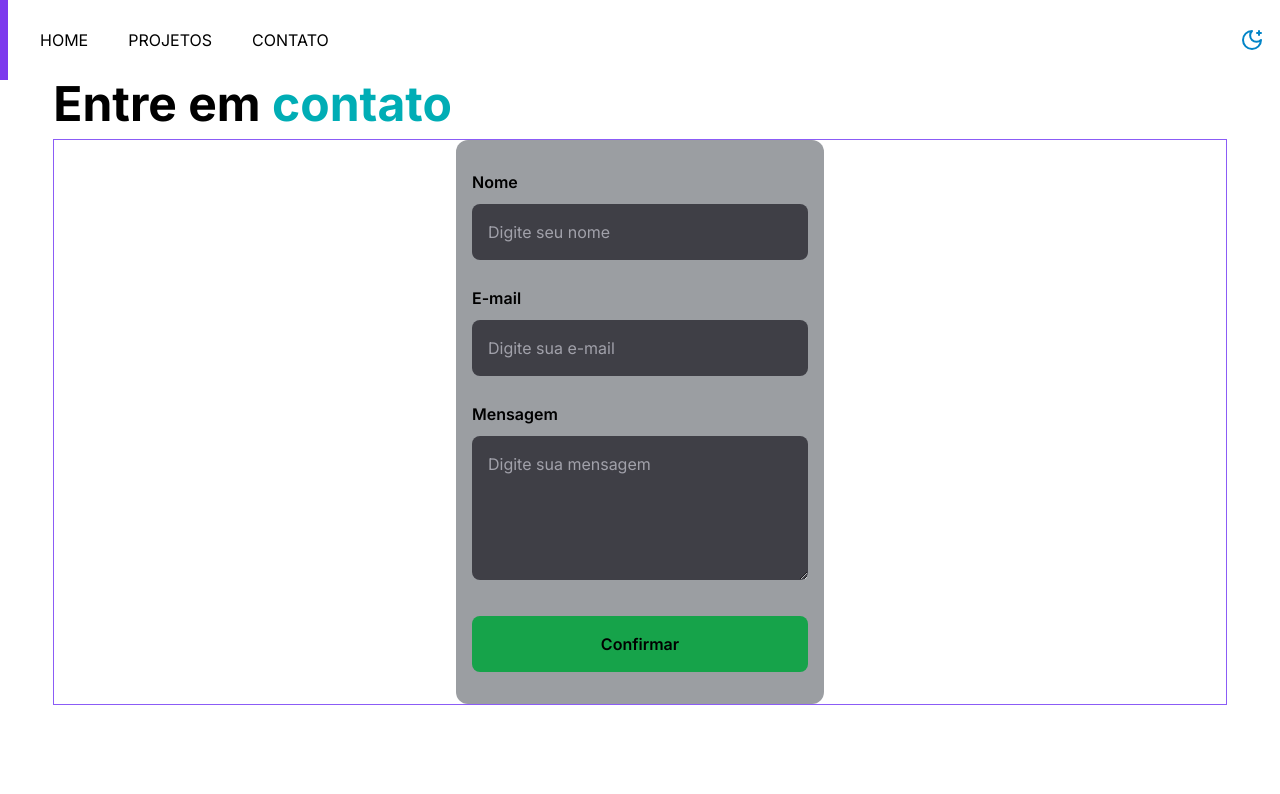
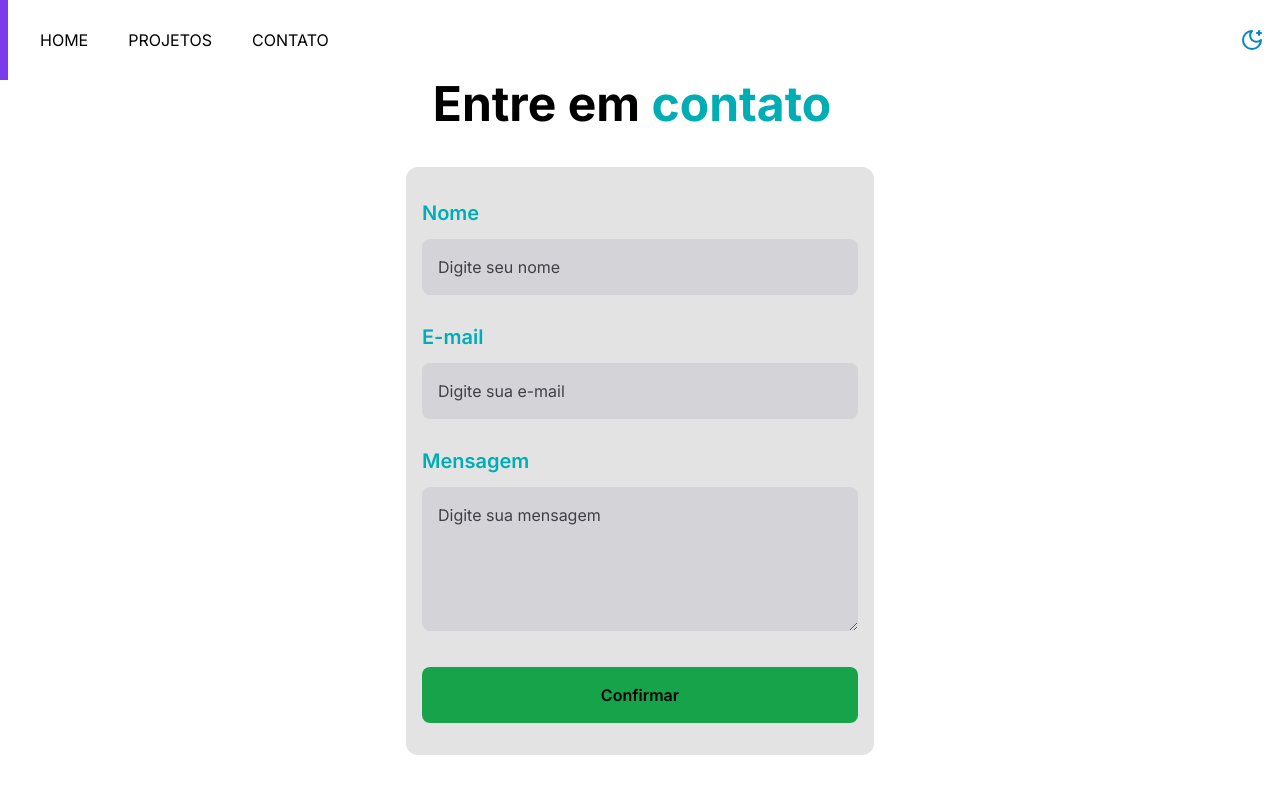
Before and after one commit to patriciadivi/newPatriciaDivi, a Next.js app: page /contact in a window 1280 px wide. Shown: the top 794 px of the page. Built offline with nearby package versions, Linux system fonts and the light colour scheme.

Commit message:
refactor(DESENVOLVIMENTO): :recycle: Refatorando lista de gists

```diff
--- a/src/app/contact/page.tsx
+++ b/src/app/contact/page.tsx
@@ -50,7 +50,7 @@ export default function Page() {
           <section className="mb-8 w-11/12">
           {/* title | busca */}
           <div
-            className="flex items-center justify-between pl-4 pr-4 sm:pl-0 sm:flex-col sm:items-start"
+            className="flex items-center justify-between pl-4 pr-4 sm:pl-0 sm:flex-col sm:items-certer  sm:mb-10"
           >
             <h1 className="font-bold sm:text-5xl text-4xl sm:mb-[-1px]">Entre em
             <span className="text-[#00ADB5]"> contato</span></h1>
@@ -60,19 +60,19 @@ export default function Page() {
 
           {/* container card */}
           <div
-            className="sm:flex sm:flex-row sm:flex-wrap sm:border sm:border-violet-500 sm:justify-around md:space-between md:items-center md:mx-auto gap-6 mt-3 border border-orange-600 xl:max-w-7xl"
+            className="sm:flex sm:flex-row sm:flex-wrap sm:justify-around md:space-between md:items-center md:mx-auto gap-6 mt-3 xl:max-w-7xl"
           >
 
             {/* container card */}
               <section
-                className="bg-[#393E46] bg-opacity-50 flex flex-col items-center gap-2 p-4 rounded-xl sm:w-[368px]"
+                className="bg-[#C7C7C8] dark:bg-[#393E46] bg-opacity-50 flex flex-col items-center gap-2 p-4 rounded-xl sm:w-[468px]"
               >
 
                 <form
                   onSubmit={handleSubmit(submitMessage)}
                   className="w-full flex flex-col my-4"
                 >
-                  <label htmlFor="" className="font-semibold leading-tight">
+                  <label htmlFor="" className="font-semibold leading-tight text-[#00ADB5] sm:text-xl">
                     Nome
                   </label>
 
@@ -80,7 +80,7 @@ export default function Page() {
                     type="text"
                     id="name"
                     placeholder="Digite seu nome"
-                    className="p-4 rounded-lg my-3 bg-zinc-700 text-white placeholder:text-zinc-400 focus:outline-none focus:ring-2 focus:[#00ADB5] focus:ring-offset-2 focus:ring-offset-zinc-900"
+                    className="p-4 rounded-lg my-3  bg-zinc-300 text-zinc-900 placeholder:text-zinc-700 dark:bg-zinc-800 dark:text-white dark:placeholder:text-zinc-400 focus:outline-none focus:ring-2 focus:[#00ADB5] focus:ring-offset-2 focus:ring-offset-zinc-200 dark:focus:ring-offset-zinc-900"
                     {...register("name")}
                     // autoFocus
                     // value={title}
@@ -91,7 +91,7 @@ export default function Page() {
                     errors.name && <span>{errors.name.message}</span>
                   }
 
-                  <label htmlFor="" className="font-semibold leading-tight mt-4">
+                  <label htmlFor="" className="font-semibold leading-tight mt-4 text-[#00ADB5] sm:text-xl">
                     E-mail
                   </label>
 
@@ -99,7 +99,7 @@ export default function Page() {
                     type="email"
                     id="email"
                     placeholder="Digite sua e-mail"
-                    className="p-4 rounded-lg my-3 bg-zinc-700 text-white placeholder:text-zinc-400 focus:outline-none focus:ring-2 focus:[#00ADB5] focus:ring-offset-2 focus:ring-offset-zinc-900"
+                    className="p-4 rounded-lg my-3 bg-zinc-300 text-zinc-900 placeholder:text-zinc-700 dark:bg-zinc-800 dark:text-white dark:placeholder:text-zinc-400 focus:outline-none focus:ring-2 focus:[#00ADB5] focus:ring-offset-2 focus:ring-offset-zinc-200 dark:focus:ring-offset-zinc-900"
                     {...register("email")}
                     // autoFocus
                     // value={title}
@@ -110,7 +110,7 @@ export default function Page() {
                     errors.email && <span>{errors.email.message}</span>
                   }
 
-                  <label htmlFor="" className="font-semibold leading-tight mt-4">
+                  <label htmlFor="" className="font-semibold leading-tight mt-4 text-[#00ADB5] sm:text-xl">
                     Mensagem
                   </label>
 
@@ -118,7 +118,7 @@ export default function Page() {
                     // type="text"
                     id="message"
                     placeholder="Digite sua mensagem"
-                    className="p-4 rounded-lg my-3 h-36 bg-zinc-700 text-white placeholder:text-zinc-400 focus:outline-none focus:ring-2 focus:[#00ADB5] focus:ring-offset-2 focus:ring-offset-zinc-900"
+                    className="p-4 rounded-lg my-3 h-36  bg-zinc-300 text-zinc-900 placeholder:text-zinc-700 dark:bg-zinc-800 dark:text-white dark:placeholder:text-zinc-400 focus:outline-none focus:ring-2 focus:[#00ADB5] focus:ring-offset-2 focus:ring-offset-zinc-200 dark:focus:ring-offset-zinc-900"
                     {...register("message")}
                     // autoFocus
                     // value={title}
```
Also changed, not shown: src/components/repositories/FilterTechnology.tsx (+23 -24 lines).
